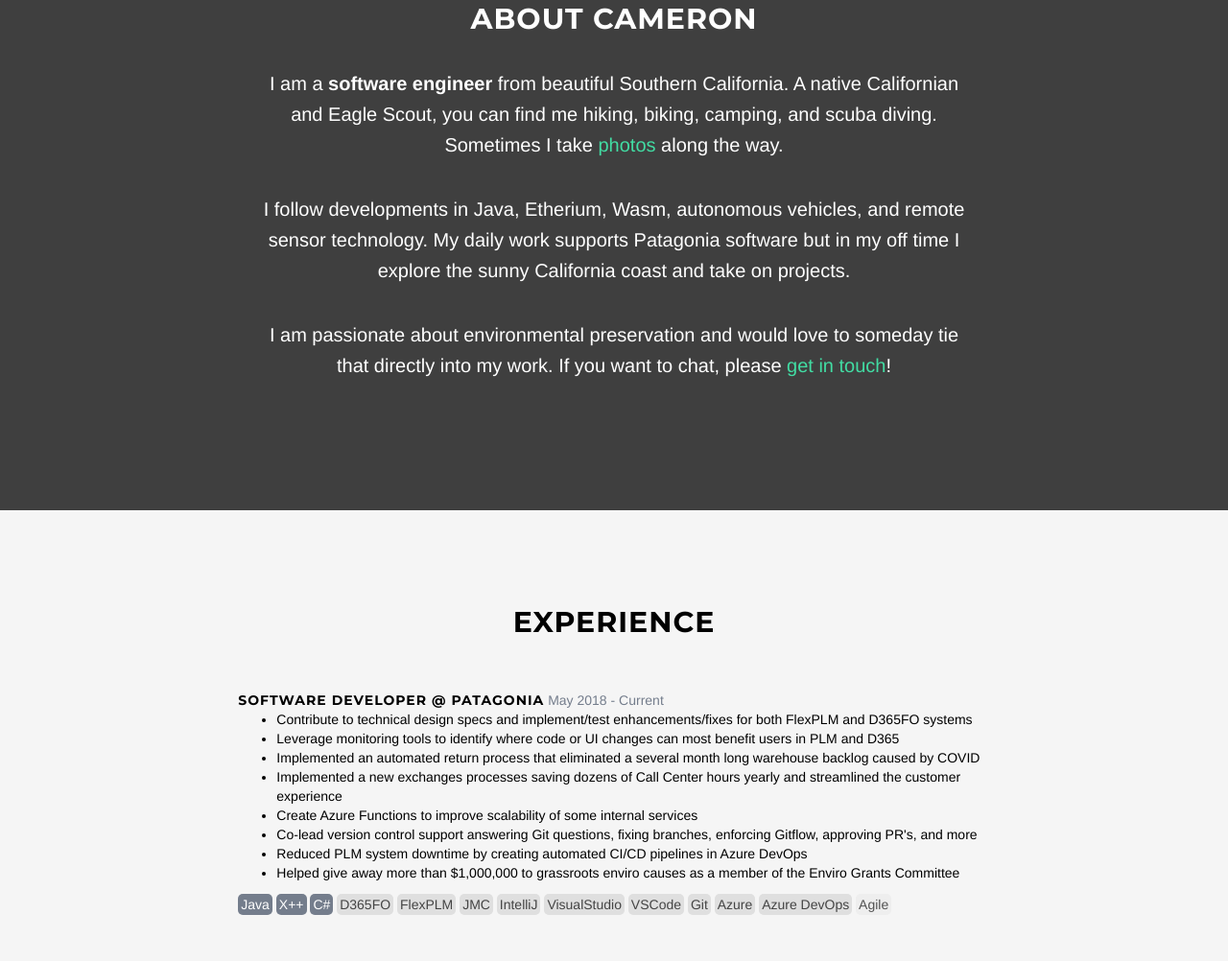
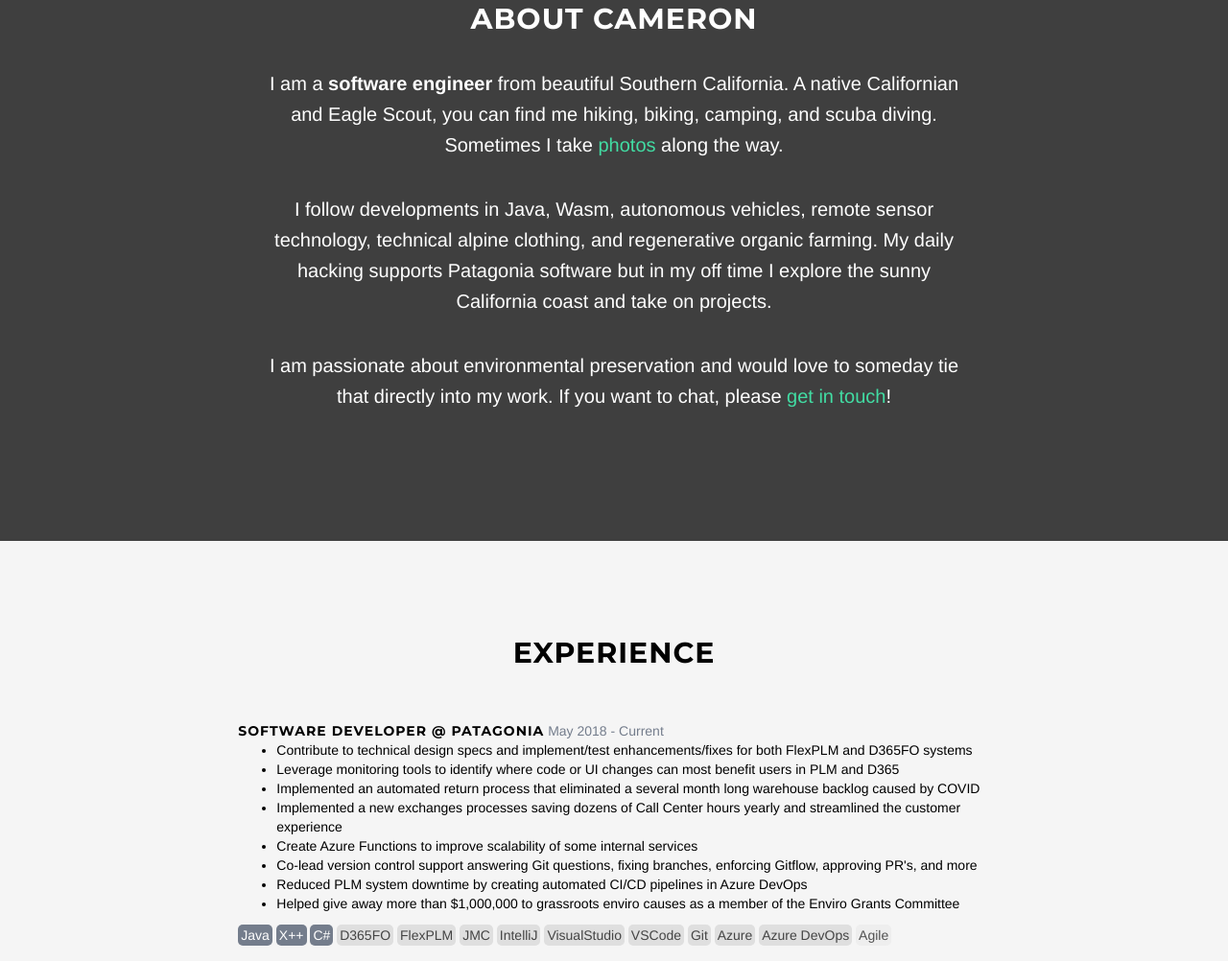
Before and after one commit to CSEmbree/personalwebsite, a plain HTML site: page index.html in a window 1280 px wide. Shown: the part 1047-2049 px from the top of the page at 96% size. Drawn offline with Linux system fonts and the light colour scheme.

Commit message:
Update index.html

```diff
--- a/index.html
+++ b/index.html
@@ -9,7 +9,7 @@
     <meta name="description" content="My name is Cameron Embree.  I am a Software Engineer passionate about good design, testable code, and our environment.">
     <meta name="author" content="Cameron Embree">
 
-    <title>Cameron Embree's Personal (but professional?) Website</title>
+    <title>Cameron Embree's Personal Website</title>
 
     <!-- Bootstrap Core CSS -->
     <link href="css/bootstrap.min.css" rel="stylesheet">
@@ -119,8 +119,8 @@
                     A native Californian and Eagle Scout, you can find me hiking, biking, camping, and scuba diving. Sometimes I take <a href="http://csembree.imgur.com/" target="_blank">photos</a> along the way.
                 </p>
                 <p>
-                    I follow developments in Java, Etherium, Wasm, autonomous vehicles, and remote sensor technology.
-                    My daily work supports Patagonia software but in my off time I explore the sunny California coast and take on projects.
+                    I follow developments in Java, Wasm, autonomous vehicles, remote sensor technology, technical alpine clothing, and regenerative organic farming.
+                    My daily hacking supports Patagonia software but in my off time I explore the sunny California coast and take on projects.
                 </p>
                 <p>
                     I am passionate about environmental preservation and would love to someday tie that directly into my work. If you want to chat, please <a class="page-scroll" href="#contact">get in touch</a>!
```
